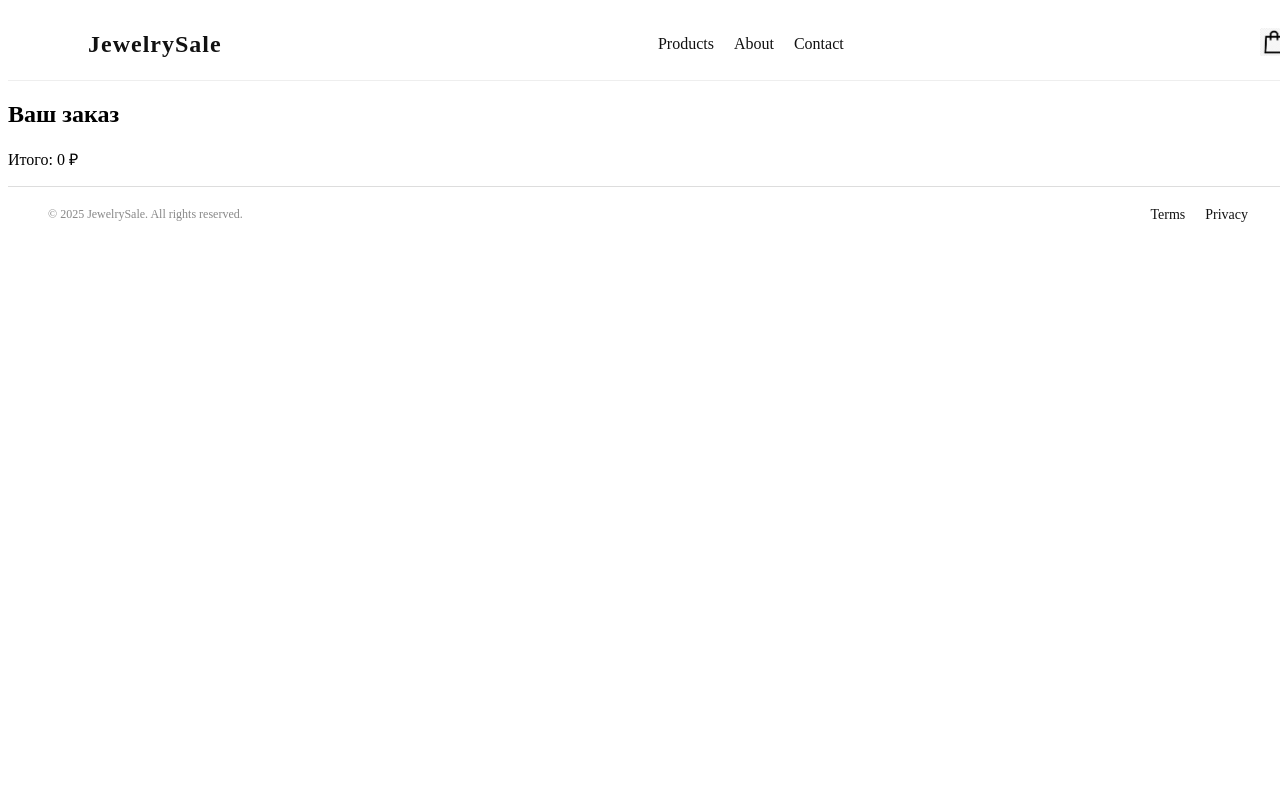
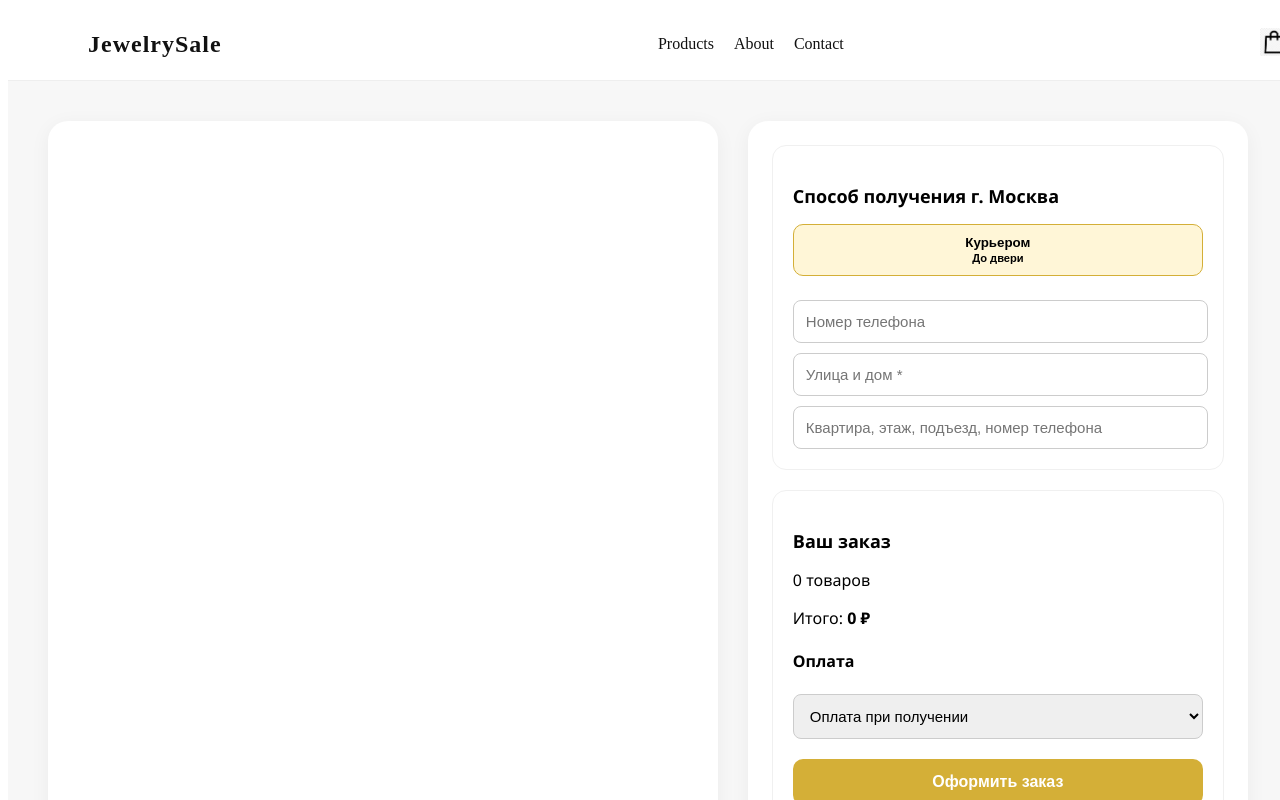
Before and after one commit to tetrisTESTER22/jewerly-shop, a React (Create React App) app: page /checkout in a window 1280 px wide. Shown: the top 800 px of the page. Built offline with nearby package versions, Linux system fonts and the light colour scheme.

Commit message:
front end of CheckOut page

```diff
--- a/src/components/pages/checkOut/CheckOut.css
+++ b/src/components/pages/checkOut/CheckOut.css
@@ -0,0 +1,198 @@
+.checkout-wrapper {
+    display: flex;
+    justify-content: space-between;
+    padding: 40px;
+    gap: 30px;
+    background-color: #f7f7f7;
+    font-family: 'Segoe UI', sans-serif;
+  }
+
+  .checkout-left,
+  .checkout-right {
+    background: #fff;
+    border-radius: 20px;
+    padding: 24px;
+    box-shadow: 0 4px 20px rgba(0, 0, 0, 0.05);
+  }
+
+  .checkout-left {
+    width: 55%;
+    display: flex;
+    flex-direction: column;
+    gap: 20px;
+  }
+
+  .checkout-auth-box {
+    background-color: #ffeef0;
+    border-radius: 12px;
+    padding: 20px;
+  }
+
+  .checkout-auth-box p {
+    margin-bottom: 10px;
+    font-size: 14px;
+    font-weight: 500;
+  }
+
+  .checkout-auth-box input {
+    width: 100%;
+    padding: 10px 14px;
+    font-size: 15px;
+    border: 1px solid #ccc;
+    border-radius: 8px;
+  }
+
+  .checkout-cart-box .checkout-item {
+    display: flex;
+    align-items: center;
+    gap: 14px;
+    padding: 10px 0;
+    border-bottom: 1px solid #eee;
+  }
+
+  .checkout-item-image {
+    width: 70px;
+    height: 70px;
+    object-fit: contain;
+  }
+
+  .checkout-item-info {
+    flex: 1;
+  }
+
+  .checkout-item-name {
+    font-weight: 600;
+    margin-bottom: 4px;
+  }
+
+  .checkout-item-size,
+  .checkout-item-price {
+    font-size: 15px;
+    margin-bottom: 4px;
+  }
+
+  .checkout-quantity-controls {
+    display: flex;
+    gap: 10px;
+    align-items: center;
+    margin-top: 8px;
+  }
+
+  .checkout-quantity-controls button {
+    border: 1px solid #ccc;
+    border-radius: 6px;
+    background: #fff;
+    width: 28px;
+    height: 28px;
+    font-size: 16px;
+    cursor: pointer;
+  }
+
+  .remove-icon {
+    width: 20px;
+    height: 20px;
+    cursor: pointer;
+    margin-left: 10px;
+    filter: brightness(1.3);
+  }
+
+  .checkout-right {
+    width: 40%;
+    display: flex;
+    flex-direction: column;
+    gap: 20px;
+  }
+
+  .checkout-delivery-box,
+  .checkout-summary-box {
+    background: #fff;
+    border-radius: 14px;
+    padding: 20px;
+    border: 1px solid #f0f0f0;
+  }
+
+  .checkout-delivery-box h3,
+  .checkout-summary-box h3 {
+    font-size: 18px;
+    font-weight: bold;
+    margin-bottom: 16px;
+  }
+
+  .checkout-delivery-options {
+    display: flex;
+    gap: 10px;
+    margin-bottom: 14px;
+  }
+
+  .checkout-delivery-options button {
+    flex: 1;
+    padding: 10px;
+    font-weight: 600;
+    border: 1px solid #ccc;
+    border-radius: 10px;
+    background: #f9f9f9;
+    cursor: pointer;
+  }
+
+  .checkout-delivery-options button.active {
+    border-color: #d4af37;
+    background: #fff6d7;
+  }
+
+  .checkout-add-address {
+    width: 100%;
+    text-align: center;
+    padding: 10px;
+    background: #f5f5f5;
+    font-weight: 600;
+    border: none;
+    border-radius: 8px;
+    margin-bottom: 12px;
+    cursor: pointer;
+  }
+
+  .checkout-delivery-box input,
+  .checkout-delivery-box textarea {
+    width: 95%;
+    margin-top: 10px;
+    padding: 12px;
+    font-size: 15px;
+    border-radius: 8px;
+    border: 1px solid #ccc;
+  }
+
+  .checkout-total-block {
+    display: flex;
+    justify-content: space-between;
+    margin: 16px 0;
+    font-size: 16px;
+  }
+
+  .checkout-payment-box {
+    margin-top: 10px;
+  }
+
+  .checkout-payment-box select {
+    width: 100%;
+    padding: 12px;
+    font-size: 15px;
+    border-radius: 8px;
+    border: 1px solid #ccc;
+  }
+
+  .checkout-submit {
+    margin-top: 20px;
+    width: 100%;
+    background: #d4af37;
+    color: white;
+    font-weight: bold;
+    padding: 14px;
+    font-size: 16px;
+    border: none;
+    border-radius: 10px;
+    cursor: pointer;
+  }
+
+  .checkout-submit:hover {
+    background: #caa02e;
+  }
--- a/src/components/pages/checkOut/CheckOut.tsx
+++ b/src/components/pages/checkOut/CheckOut.tsx
@@ -1,20 +1,114 @@
+import './CheckOut.css';
 import { useCart } from '../../context/CartContext';
+import musorIcon from '../../images/musor.png';
+import { useState } from 'react';
+
+function getProductWord(count: number) {
+  if (count % 100 >= 11 && count % 100 <= 14) return 'товаров';
+  const lastDigit = count % 10;
+  if (lastDigit === 1) return 'товар';
+  if (lastDigit >= 2 && lastDigit <= 4) return 'товара';
+  return 'товаров';
+}
 
 function CheckoutPage() {
-  const { cart, totalPrice } = useCart();
+  const {
+    cart,
+    totalPrice,
+    increaseQuantity,
+    decreaseQuantity,
+    removeFromCart,
+  } = useCart();
+
+  const [address, setAddress] = useState({
+    number: '',
+    street: '',
+    apartment: '',
+    comment: '',
+  });
+  const [paymentMethod, setPaymentMethod] = useState('Оплата при получении');
+
+  const handleOrderSubmit = () => {
+    alert('Заказ оформлен!\nСпасибо за покупку.');
+  };
 
   return (
-    <div>
-      <h2>Ваш заказ</h2>
-      <p>Итого: {totalPrice.toLocaleString()} ₽</p>
+    <div className="checkout-wrapper">
+      <div className="checkout-left">
+        <div className="checkout-cart-box">
+          {cart.map(item => (
+            <div key={`${item.id}-${item.selectedSize || ''}`} className="checkout-item">
+              <img src={item.image} alt={item.name} className="checkout-item-image" />
+              <div className="checkout-item-info">
+                <p className="checkout-item-name">{item.name}</p>
+                {item.selectedSize && <p className="checkout-item-size">{item.selectedSize}</p>}
+                <p className="checkout-item-price">{item.price.toLocaleString()} ₽</p>
+                <div className="checkout-quantity-controls">
+                  <button onClick={() => decreaseQuantity(item.id, item.selectedSize)}>-</button>
+                  <span>{item.quantity}</span>
+                  <button onClick={() => increaseQuantity(item.id, item.selectedSize)}>+</button>
+                  <img
+                  src={musorIcon}
+                  alt="Удалить"
+                  className="remove-icon"
+                  onClick={() => removeFromCart(item.id, item.selectedSize)}
+                />
+                </div>
+              </div>
+            </div>
+          ))}
+        </div>
+      </div>
 
-      {cart.map((item, index) => (
-        <div key={`${item.id}-${item.selectedSize}`}>
-          <p>{item.name}</p>
-          <p>Размер: {item.selectedSize}</p>
-          <p>Цена: {item.price.toLocaleString()} ₽ × {item.quantity}</p>
+      <div className="checkout-right">
+        <div className="checkout-delivery-box">
+          <h3>Способ получения <span className="city-select">г. Москва</span></h3>
+          <div className="checkout-delivery-options">
+            <button className="delivery-option active">Курьером<br /><small>До двери</small></button>
+          </div>
+          <input
+            type="text"
+            placeholder="Номер телефона"
+            value={address.number}
+            onChange={e => setAddress({ ...address, number: e.target.value })}
+          />
+          <input
+            type="text"
+            placeholder="Улица и дом *"
+            value={address.street}
+            onChange={e => setAddress({ ...address, street: e.target.value })}
+          />
+          <input
+            placeholder="Квартира, этаж, подъезд, номер телефона"
+            value={address.apartment}
+            onChange={e => setAddress({ ...address, apartment: e.target.value })}
+          />
         </div>
-      ))}
+
+        <div className="checkout-summary-box">
+          <h3>Ваш заказ</h3>
+          <div className="checkout-summary-info">
+            <div>
+              <p>{cart.length} {getProductWord(cart.length)}</p>
+              <p>Итого: <strong>{totalPrice.toLocaleString()} ₽</strong></p>
+            </div>
+          </div>
+          <div className="checkout-payment-box">
+            <h4>Оплата</h4>
+            <select
+              value={paymentMethod}
+              onChange={e => setPaymentMethod(e.target.value)}
+            >
+              <option>Картой онлайн</option>
+              <option>Оплата при получении</option>
+            </select>
+          </div>
+          <button className="checkout-submit" onClick={handleOrderSubmit}>Оформить заказ</button>
+          <p className="checkout-disclaimer">
+            Нажимая «Оформить заказ», вы соглашаетесь на обработку и передачу своих персональных данных и принимаете условия <a href="#">Публичной оферты</a>.
+          </p>
+        </div>
+      </div>
     </div>
   );
 }
```
